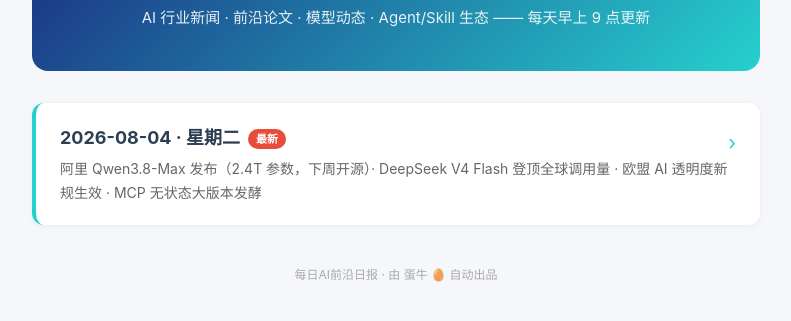
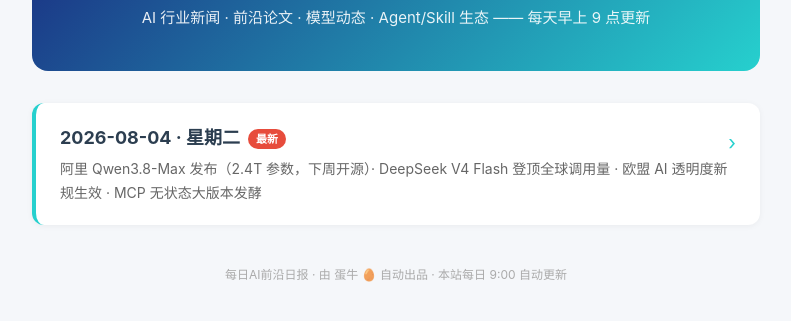
Before and after one commit to zennni/ai-daily-digest, a plain HTML site: page index.html in a window 1280 px wide. Shown: the part 137-458 px from the top of the page, without its empty margins (244-1035 px from the left). Drawn offline with Linux system fonts and the light colour scheme.

Commit message:
日报更新 2026-08-04：首页页脚更新（链路验证）

```diff
--- a/index.html
+++ b/index.html
@@ -55,7 +55,7 @@
   <!-- 新日报按日期倒序追加在上方 -->
 </ul>
 
-<footer>每日AI前沿日报 · 由 蛋牛 🥚 自动出品</footer>
+<footer>每日AI前沿日报 · 由 蛋牛 🥚 自动出品 · 本站每日 9:00 自动更新</footer>
 
 </div>
 </body>
```
